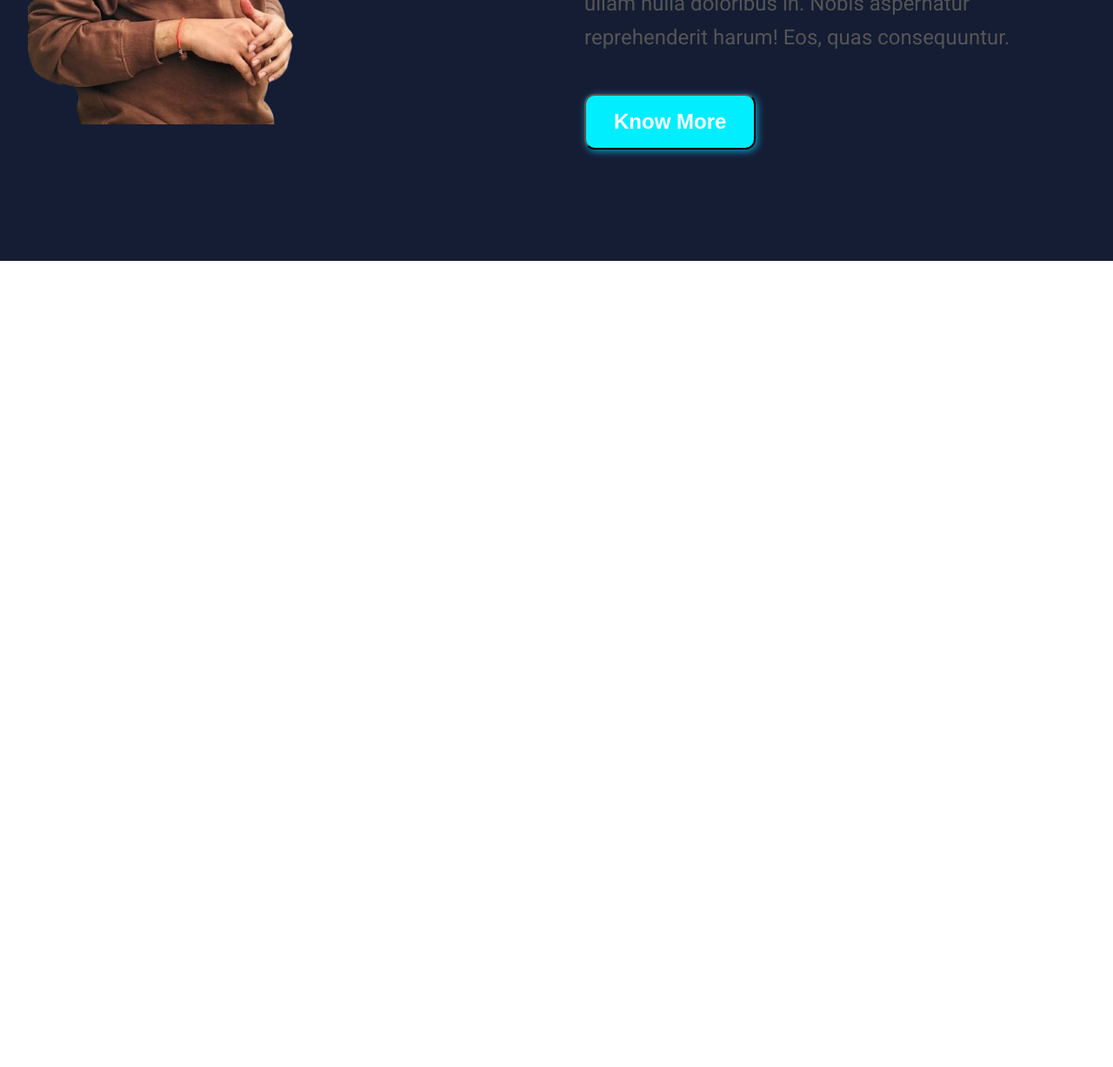
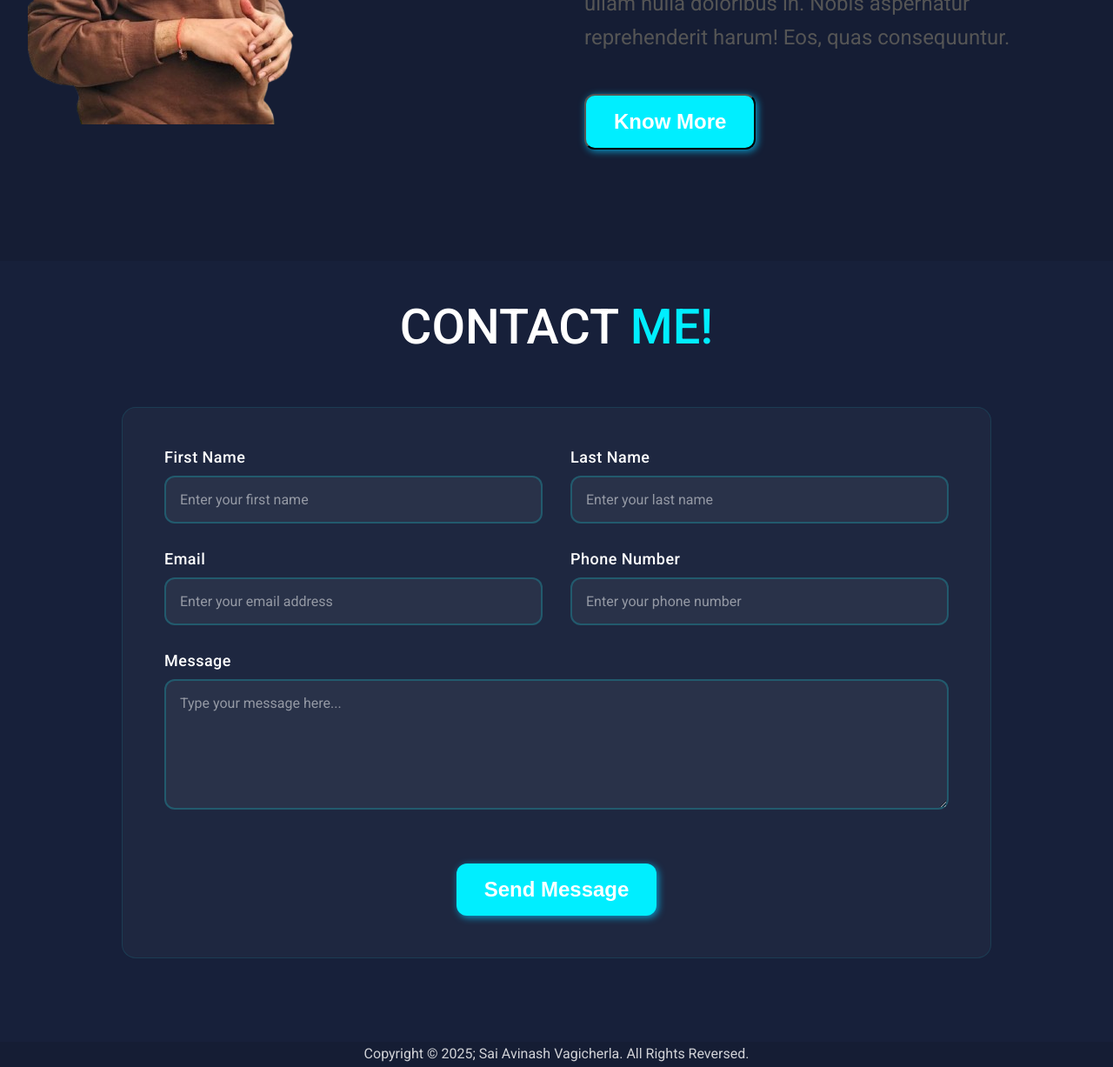
Before and after one commit to SaiAvinash2002/SaiAvinashVagicherla, a plain HTML site: page index.html in a window 1280 px wide. Shown: the part 1299-2526 px from the top of the page at 87% size. Before the commit the page ends 1599 px from the top, so only its background shows below. Drawn offline with nearby package versions, Linux system fonts and the light colour scheme.

Commit message:
updated contact form footer

```diff
--- a/index.html
+++ b/index.html
@@ -45,7 +45,10 @@
               >
                 <ion-icon class="social-icon" name="logo-linkedin"></ion-icon>
               </a>
-              <a href="https://x.com/VagicherlaA" alt="Avinash Twitter" target="_blank"
+              <a
+                href="https://x.com/VagicherlaA"
+                alt="Avinash Twitter"
+                target="_blank"
                 ><ion-icon class="social-icon" name="logo-twitter"></ion-icon
               ></a>
               <a
@@ -101,6 +104,70 @@
       </div>
     </section>
 
+    <section class="section-skills">
+      <div class="skill-icon-1"></div>
+      <div class="skill-icon-2"></div>
+      <div class="skill-icon-3"></div>
+      <div class="skill-icon-4"></div>
+    </section>
+
+    <section class="section-contact">
+      <div class="container">
+        <div class="primary-heading u-primary-heading">Contact <span>Me!</span></div>
+        <div class="contact-information">
+          <form action="#" class="contact-details grid--2-columns">
+            <div class="contact-info">
+              <label for="firstname">First Name</label>
+              <input
+                id="firstname"
+                placeholder="Enter your first name"
+                type="text"
+                required
+              />
+            </div>
+            <div class="contact-info">
+              <label for="lastname">Last Name</label>
+              <input
+                id="lastname"
+                placeholder="Enter your last name"
+                type="text"
+                required
+              />
+            </div>
+            <div class="contact-info">
+              <label for="mail">Email</label>
+              <input
+                id="mail"
+                placeholder="Enter your email address"
+                type="email"
+                required
+              />
+            </div>
+            <div class="contact-info">
+              <label for="phone">Phone Number</label>
+              <input
+                id="phone"
+                placeholder="Enter your phone number"
+                type="tel"
+                required
+              />
+            </div>
+            <div class="contact-info full-width">
+              <label for="message">Message</label>
+              <textarea
+                name="message"
+                id="message"
+                placeholder="Type your message here..."
+                required
+              ></textarea>
+            </div>
+            <button type="submit" class="btn">Send Message</button>
+          </form>
+        </div>
+      </div>
+    </section>
+
+    <footer class="section-footer"><div class="container footer-text">Copyright &copy; 2025; <span>Sai Avinash Vagicherla.</span> All Rights Reversed.</div></footer>
     <!-- Ion Icons Import Link -->
     <script
       type="module"
--- a/style.css
+++ b/style.css
@@ -108,7 +108,8 @@ body {
   padding: 4.8rem 0 9.6rem 0;
 }
 
-.container {      /* R */
+.container {
+  /* R */
   max-width: 120rem;
   padding: 0 3.2rem;
   margin: 0 auto;
@@ -159,7 +160,8 @@ body {
   color: #000;
 }
 
-.btn {                    /*R*/
+.btn {
+  /*R*/
   padding: 1.6rem 3.2rem;
   font-size: 2.4rem;
   font-weight: 700;
@@ -210,30 +212,157 @@ body {
   width: 100%;
 }
 
-.primary-heading span{
+.u-primary-heading{
+  text-align: center;
+}
+.primary-heading span {
   letter-spacing: 1.7;
-  color:#0ef;
+  color: #0ef;
 }
 
-.grid{             /* R */
+.grid {
+  /* R */
   display: grid;
   column-gap: 6.4rem;
   row-gap: 9.6rem;
 }
 
-.grid--2-columns {       /* R */
+.grid--2-columns {
+  /* R */
   grid-template-columns: 1fr 1fr;
 }
 
-.about-text{
+.about-text {
   padding: 3.2rem 0;
   justify-self: center;
 }
 
-.about-text-description{
+.about-text-description {
   padding: 2.4rem 0;
   font-size: 2.4rem;
   letter-spacing: 0.75;
   line-height: 1.6;
   margin-bottom: 2.2rem;
 }
+
+/*********************/
+/* CONTACT SECTION */
+/*********************/
+
+.section-contact {
+  padding: 4.8rem 0 9.6rem 0;
+  background-color: #17203a;
+}
+
+.contact-information {
+  max-width: 100rem;
+  margin: 0 auto;
+  margin-top: 6.4rem;
+}
+
+.contact-details {
+  display: grid;
+  gap: 3.2rem;
+  padding: 4.8rem;
+  background: rgba(255, 255, 255, 0.03);
+  border-radius: 1.6rem;
+  border: 1px solid rgba(14, 255, 255, 0.1);
+}
+
+.contact-info {
+  display: flex;
+  flex-direction: column;
+  gap: 1.2rem;
+  text-align: left;
+}
+
+.contact-info label {
+  font-size: 1.8rem;
+  color: #fff;
+  font-weight: 500;
+  letter-spacing: 0.5px;
+  text-transform: capitalize;
+}
+
+.contact-info input,
+.contact-info textarea {
+  width: 100%;
+  padding: 1.6rem;
+  border: 2px solid rgba(14, 255, 255, 0.2);
+  border-radius: 1.2rem;
+  background: rgba(255, 255, 255, 0.05);
+  color: #fff;
+  font-size: 1.6rem;
+  font-family: inherit;
+  transition: all 0.3s;
+}
+
+.contact-info input:focus,
+.contact-info textarea:focus {
+  outline: none;
+  border-color: #0ef;
+  box-shadow: 0 0 1.6rem rgba(14, 255, 255, 0.2);
+}
+
+.contact-info input::placeholder,
+.contact-info textarea::placeholder {
+  color: rgba(255, 255, 255, 0.5);
+}
+
+.full-width {
+  grid-column: 1 / -1;
+}
+
+.contact-info textarea {
+  resize: vertical;
+  min-height: 15rem;
+  font-family: inherit;
+}
+
+.contact-details .btn {
+  justify-self: center;
+  grid-column: 1/ -1;
+  /* grid-column: 2; */
+  border: none;
+  background: #0ef;
+  transition: all 0.3s;
+  margin-top: 3rem;
+}
+
+.contact-details .btn:hover {
+  transform: translateY(-3px);
+  box-shadow: 0 0 2rem rgba(14, 255, 255, 0.4);
+}
+
+@media (max-width: 768px) {
+  .contact-details {
+    grid-template-columns: 1fr;
+    padding: 3.2rem;
+  }
+
+  .contact-details .btn {
+    grid-column: 1;
+    width: 100%;
+  }
+
+  .contact-info input,
+  .contact-info textarea {
+    width: 100%;
+  }
+}
+
+/*********************/
+/* FOOTER SECTION */
+/*********************/
+.section-footer{
+  background-color: #151d34;
+
+}
+.footer-text{
+  text-align: center;
+  padding: .65rem 0;
+  font-size: 1.6rem;
+  color: #fff;
+  font-weight: 400;
+  opacity: .8;
+}
```
